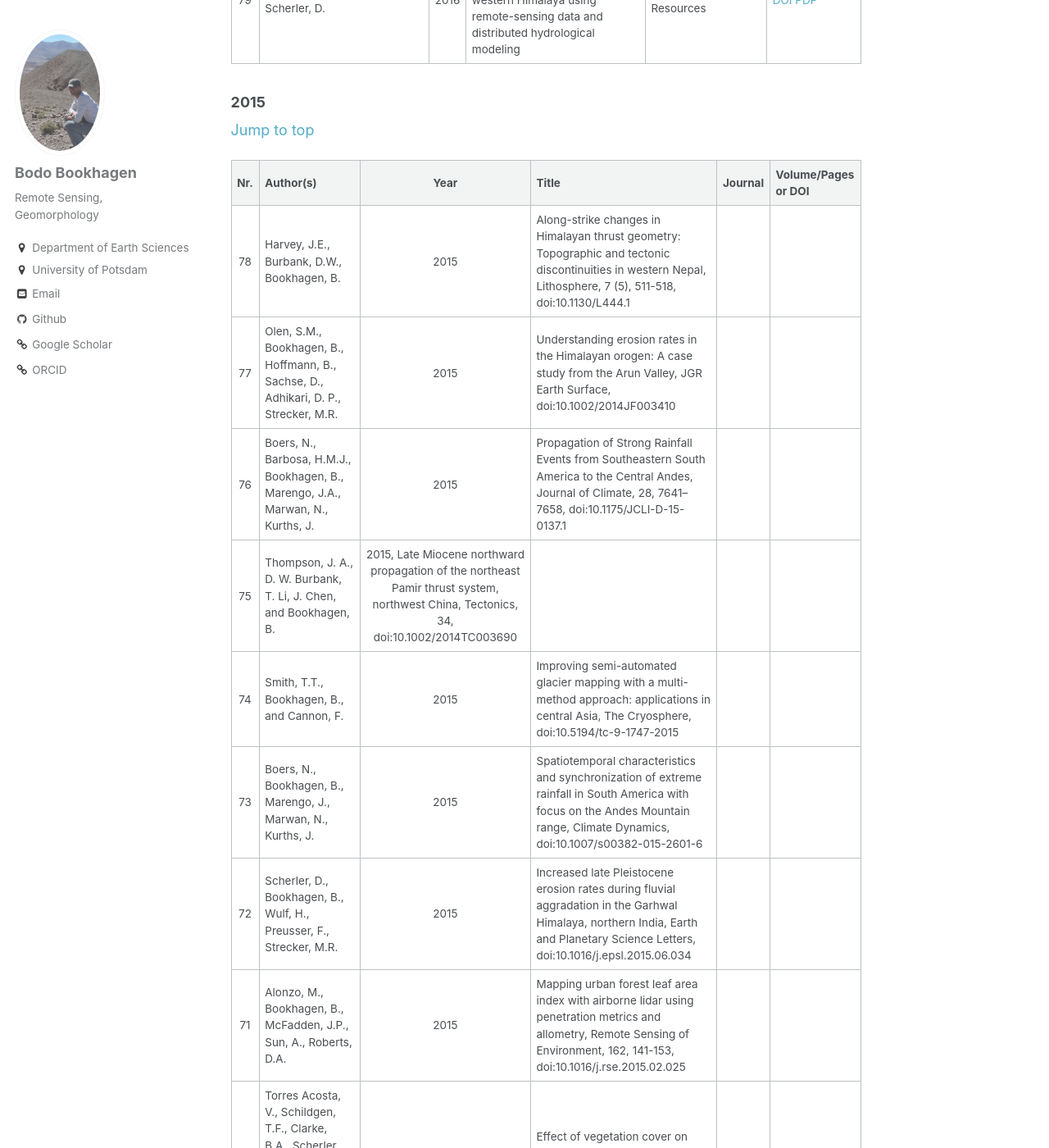
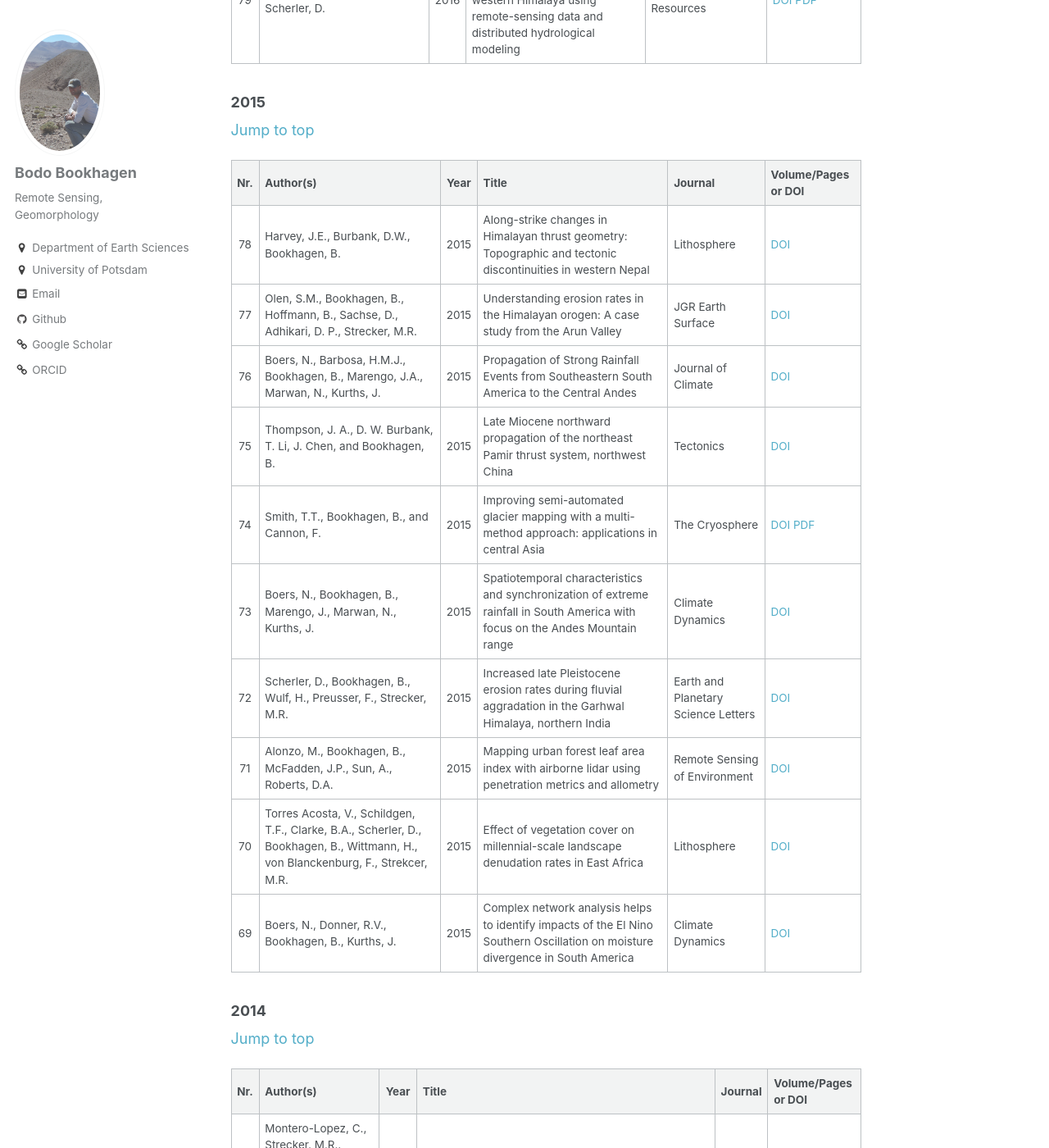
Before and after one commit to BodoBookhagen/BodoBookhagen.github.io, a Jekyll site: the page built from _pages/publications.md, in a window 1280 px wide and 1400 px high, scrolled down 5884 px. Shown: the whole window at 82% size. Built offline with Jekyll 4.4.1, drawn with Linux system fonts in a browser that asks for light colours; some of the changed text lies outside the part shown.

Commit message:
Dec-25 2018

```diff
--- a/_pages/publications.md
+++ b/_pages/publications.md
@@ -89,16 +89,16 @@ author_profile: true
 
 | Nr. | Author(s) | Year | Title | Journal | Volume/Pages or DOI |
 |:---:|:----------|:----:|-------|---------|---------------------|
-|78 | Harvey, J.E., Burbank, D.W., Bookhagen, B. |2015| Along-strike changes in Himalayan thrust geometry: Topographic and tectonic discontinuities in western Nepal, Lithosphere, 7 (5), 511-518, doi:10.1130/L444.1
-|77 | Olen, S.M., Bookhagen, B., Hoffmann, B., Sachse, D., Adhikari, D. P., Strecker, M.R. |2015| Understanding erosion rates in the Himalayan orogen: A case study from the Arun Valley, JGR Earth Surface, doi:10.1002/2014JF003410
-|76 | Boers, N., Barbosa, H.M.J., Bookhagen, B., Marengo, J.A., Marwan, N., Kurths, J. |2015| Propagation of Strong Rainfall Events from Southeastern South America to the Central Andes, Journal of Climate, 28, 7641–7658, doi:10.1175/JCLI-D-15-0137.1
-|75 | Thompson, J. A., D. W. Burbank, T. Li, J. Chen, and Bookhagen, B. |2015, Late Miocene northward propagation of the northeast Pamir thrust system, northwest China, Tectonics, 34, doi:10.1002/2014TC003690
-|74 | Smith, T.T., Bookhagen, B., and Cannon, F. |2015| Improving semi-automated glacier mapping with a multi-method approach: applications in central Asia, The Cryosphere, doi:10.5194/tc-9-1747-2015
-|73 | Boers, N., Bookhagen, B., Marengo, J., Marwan, N., Kurths, J. |2015| Spatiotemporal characteristics and synchronization of extreme rainfall in South America with focus on the Andes Mountain range, Climate Dynamics, doi:10.1007/s00382-015-2601-6
-|72 | Scherler, D., Bookhagen, B., Wulf, H., Preusser, F., Strecker, M.R. |2015| Increased late Pleistocene erosion rates during fluvial aggradation in the Garhwal Himalaya, northern India, Earth and Planetary Science Letters, doi:10.1016/j.epsl.2015.06.034
-|71 | Alonzo, M., Bookhagen, B., McFadden, J.P., Sun, A., Roberts, D.A. |2015| Mapping urban forest leaf area index with airborne lidar using penetration metrics and allometry, Remote Sensing of Environment, 162, 141-153, doi:10.1016/j.rse.2015.02.025
-|70 | Torres Acosta, V., Schildgen, T.F., Clarke, B.A., Scherler, D., Bookhagen, B., Wittmann, H., von Blanckenburg, F., Strekcer, M.R. |2015| Effect of vegetation cover on millennial-scale landscape denudation rates in East Africa, Lithosphere, doi:10.1130/L402.1
-|69 | Boers, N., Donner, R.V., Bookhagen, B., Kurths, J. |2015| Complex network analysis helps to identify impacts of the El Nino Southern Oscillation on moisture divergence in South America, Climate Dynamics, doi:10.1007/s00382-014-2265-7
+|78 | Harvey, J.E., Burbank, D.W., Bookhagen, B. |2015| Along-strike changes in Himalayan thrust geometry: Topographic and tectonic discontinuities in western Nepal | Lithosphere | [DOI](https://doi.org/10.1130/L444.1)  |
+|77 | Olen, S.M., Bookhagen, B., Hoffmann, B., Sachse, D., Adhikari, D. P., Strecker, M.R. |2015| Understanding erosion rates in the Himalayan orogen: A case study from the Arun Valley | JGR Earth Surface | [DOI](https://doi.org/10.1002/2014JF003410) |
+|76 | Boers, N., Barbosa, H.M.J., Bookhagen, B., Marengo, J.A., Marwan, N., Kurths, J. |2015| Propagation of Strong Rainfall Events from Southeastern South America to the Central Andes | Journal of Climate | [DOI](https://doi.org/10.1175/JCLI-D-15-0137.1) |
+|75 | Thompson, J. A., D. W. Burbank, T. Li, J. Chen, and Bookhagen, B. |2015| Late Miocene northward propagation of the northeast Pamir thrust system, northwest China | Tectonics | [DOI](https://doi.org/10.1002/2014TC003690) |
+|74 | Smith, T.T., Bookhagen, B., and Cannon, F. |2015| Improving semi-automated glacier mapping with a multi-method approach: applications in central Asia | The Cryosphere | [DOI](https://doi.org/10.5194/tc-9-1747-2015) [PDF](https://www.the-cryosphere.net/9/1747/2015/tc-9-1747-2015.pdf) |
+|73 | Boers, N., Bookhagen, B., Marengo, J., Marwan, N., Kurths, J. |2015| Spatiotemporal characteristics and synchronization of extreme rainfall in South America with focus on the Andes Mountain range| Climate Dynamics | [DOI](https://doi.org/10.1007/s00382-015-2601-6) |
+|72 | Scherler, D., Bookhagen, B., Wulf, H., Preusser, F., Strecker, M.R. |2015| Increased late Pleistocene erosion rates during fluvial aggradation in the Garhwal Himalaya, northern India | Earth and Planetary Science Letters | [DOI](https://doi.org/10.1016/j.epsl.2015.06.034) |
+|71 | Alonzo, M., Bookhagen, B., McFadden, J.P., Sun, A., Roberts, D.A. |2015| Mapping urban forest leaf area index with airborne lidar using penetration metrics and allometry | Remote Sensing of Environment | [DOI](https://doi.org/10.1016/j.rse.2015.02.025) |
+|70 | Torres Acosta, V., Schildgen, T.F., Clarke, B.A., Scherler, D., Bookhagen, B., Wittmann, H., von Blanckenburg, F., Strekcer, M.R. |2015| Effect of vegetation cover on millennial-scale landscape denudation rates in East Africa | Lithosphere | [DOI](https://doi.org/10.1130/L402.1)
+|69 | Boers, N., Donner, R.V., Bookhagen, B., Kurths, J. |2015| Complex network analysis helps to identify impacts of the El Nino Southern Oscillation on moisture divergence in South America | Climate Dynamics | [DOI](https://doi.org/10.1007/s00382-014-2265-7)
 
 ### 2014
 [Jump to top](#top)
```
